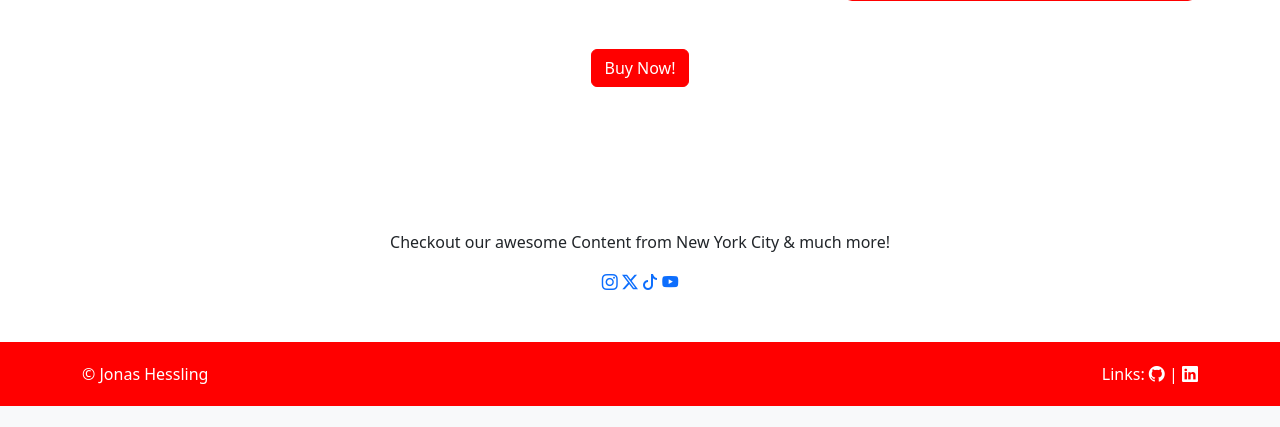
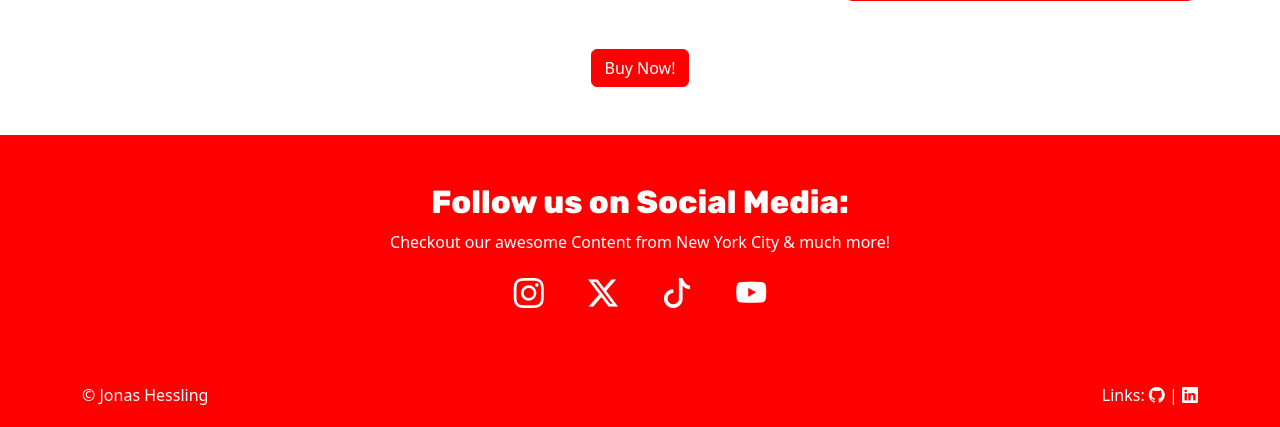
Before and after one commit to firstnamejonas/newyork-cola, a Django app: page / in a window 1280 px wide. Shown: the part 2471-2898 px from the top of the page. Before the commit the page ends 2877 px from the top, so only its background shows below. Run offline with Django 3.2, Linux system fonts and the light colour scheme.

Commit message:
Add social media section styling

```diff
--- a/static/css/style.css
+++ b/static/css/style.css
@@ -123,6 +123,21 @@ body {
     color: white;
 }
 
+/*-------------------------------------------------------------------- Socials-Section: */
+
+#socials-section {
+    background-color: red;
+}
+
+#socials-section p {
+    color: white;
+}
+
+#socials-section a {
+    color: white;
+    font-size: 30px;
+    margin: 0 20px;
+}
 
 /*-------------------------------------------------------------------- Footer: */
 
```
